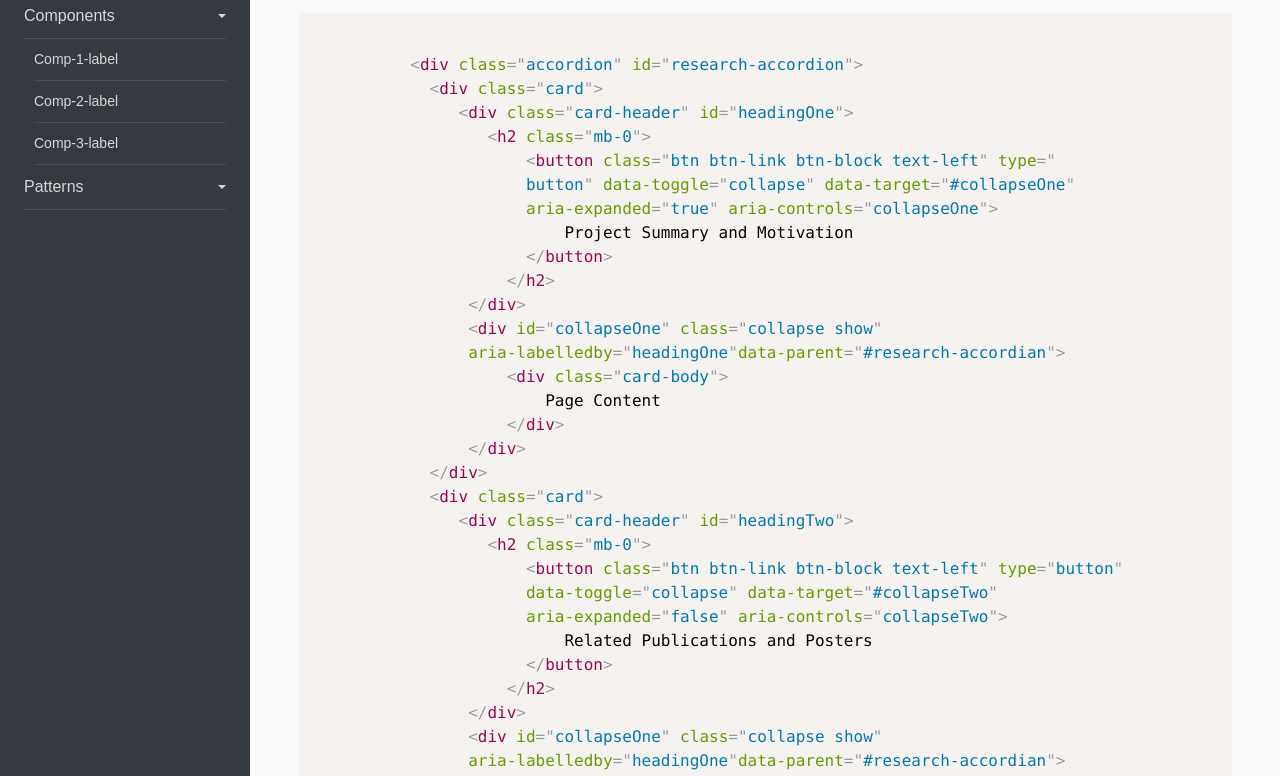
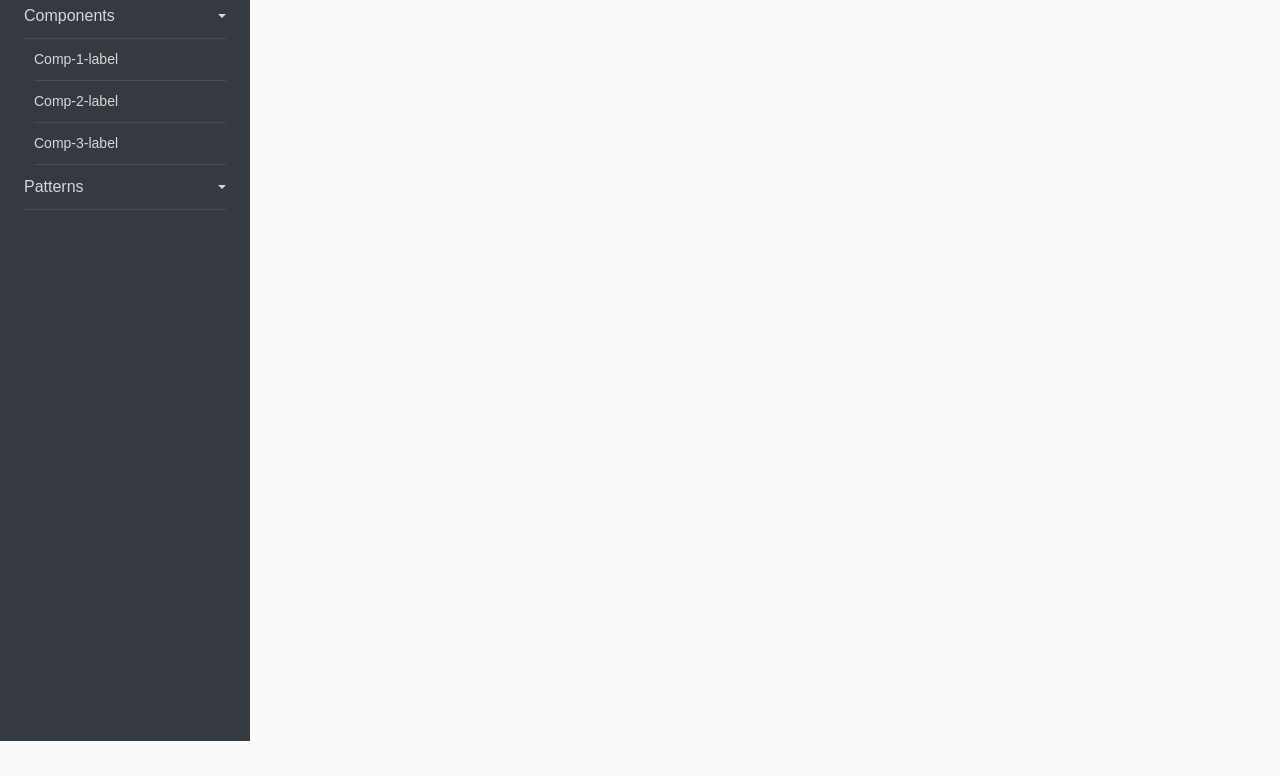
Before and after one commit to tprocopi/hci472_typography, a plain HTML site: page components/component1.html in a window 1280 px wide. Shown: the part 163-939 px from the top of the page. After the commit the page ends 904 px from the top, so only its background shows below. Drawn offline with nearby package versions, Linux system fonts and the light colour scheme.

Commit message:
Update component1.html

```diff
--- a/components/component1.html
+++ b/components/component1.html
@@ -92,65 +92,7 @@
             <div id="content">
 
               <h2>Lodown Logo</h2>
-              <p>See posted student examples. Below is a code example for an accordian. You will need to add the prism.js and the prism.css to the component pages for this to work. </p>
-
-              <!-- Code example - this is what the prism.js and css are for added in this page - replace: all '<' with &lt; and  '>' with &gt; and all quotes with &quot; -->
-
-        <pre class="language-markup"><code>
-          &lt;div class=&quot;accordion&quot; id=&quot;research-accordion&quot;&gt;
-            &lt;div class=&quot;card&quot;&gt;
-               &lt;div class=&quot;card-header&quot; id=&quot;headingOne&quot;&gt;
-                  &lt;h2 class=&quot;mb-0&quot;&gt;
-                      &lt;button class=&quot;btn btn-link btn-block text-left&quot; type=&quot;
-                      button&quot; data-toggle=&quot;collapse&quot; data-target=&quot;#collapseOne&quot;
-                      aria-expanded=&quot;true&quot; aria-controls=&quot;collapseOne&quot;&gt;
-                          Project Summary and Motivation
-                      &lt;/button&gt;
-                    &lt;/h2&gt;
-                &lt;/div&gt;
-                &lt;div id=&quot;collapseOne&quot; class=&quot;collapse show&quot;
-                aria-labelledby=&quot;headingOne&quot;data-parent=&quot;#research-accordian&quot;&gt;
-                    &lt;div class=&quot;card-body&quot;&gt;
-                        Page Content
-                    &lt;/div&gt;
-                &lt;/div&gt;
-            &lt;/div&gt;
-            &lt;div class=&quot;card&quot;&gt;
-               &lt;div class=&quot;card-header&quot; id=&quot;headingTwo&quot;&gt;
-                  &lt;h2 class=&quot;mb-0&quot;&gt;
-                      &lt;button class=&quot;btn btn-link btn-block text-left&quot; type=&quot;button&quot;
-                      data-toggle=&quot;collapse&quot; data-target=&quot;#collapseTwo&quot;
-                      aria-expanded=&quot;false&quot; aria-controls=&quot;collapseTwo&quot;&gt;
-                          Related Publications and Posters
-                      &lt;/button&gt;
-                    &lt;/h2&gt;
-                &lt;/div&gt;
-                &lt;div id=&quot;collapseOne&quot; class=&quot;collapse show&quot;
-                aria-labelledby=&quot;headingOne&quot;data-parent=&quot;#research-accordian&quot;&gt;
-                    &lt;div class=&quot;card-body&quot;&gt;
-                        Page Content
-                    &lt;/div&gt;
-                &lt;/div&gt;
-            &lt;/div&gt;
-            &lt;div class=&quot;card&quot;&gt;
-               &lt;div class=&quot;card-header&quot; id=&quot;headingThree&quot;&gt;
-                  &lt;h2 class=&quot;mb-0&quot;&gt;
-                      &lt;button class=&quot;btn btn-link btn-block text-left&quot; type=&quot;button&quot;
-                      data-toggle=&quot;collapse&quot; data-target=&quot;#collapseThree&quot;
-                      aria-expanded=&quot;false&quot; aria-controls=&quot;collapseThree&quot;&gt;
-                          Funded Research Grants
-                      &lt;/button&gt;
-                    &lt;/h2&gt;
-                &lt;/div&gt;
-                &lt;div id=&quot;collapseOne&quot; class=&quot;collapse show&quot;
-                aria-labelledby=&quot;headingThree&quot;data-parent=&quot;#research-accordian&quot;&gt;
-                    &lt;div class=&quot;card-body&quot;&gt;
-                        Page Content
-                    &lt;/div&gt;
-                &lt;/div&gt;
-            &lt;/div&gt;
-           &lt;/div&gt;
-            </code>
+<img src="LowdownLogo.png" alt="Lodown Logo">
         </pre><!-- Code example -->
 
 
```
